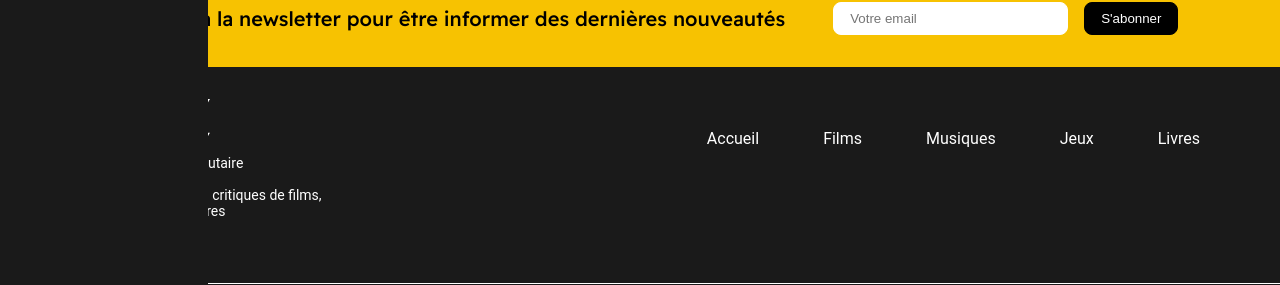
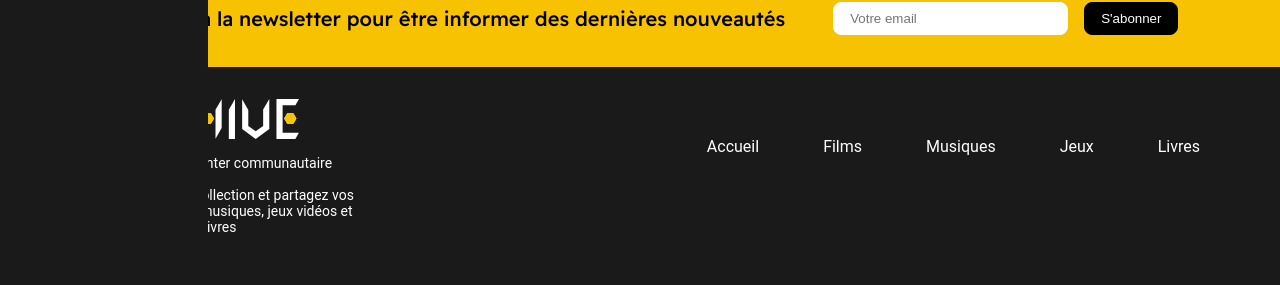
Before and after one commit to WildCodeSchool-CDA-FT-2025-03/projet1_cody, a React (Vite) app in the folder client/: page / in a window 1280 px wide. Shown: the part 507-792 px from the top of the page. Built offline with nearby package versions, Linux system fonts and the light colour scheme; no server answers.

Commit message:
[STYLE] ajustement du padding du logo dans le footer

```diff
--- a/client/src/components/FooterRoot/FooterRoot.module.css
+++ b/client/src/components/FooterRoot/FooterRoot.module.css
@@ -39,7 +39,8 @@
 }
 @media (min-width: 768px) {
   .footerContentLogo {
-    width: 33%;
+    width: 280px;
+    padding: 0 0 0 10rem;
   }
 }
 
```
